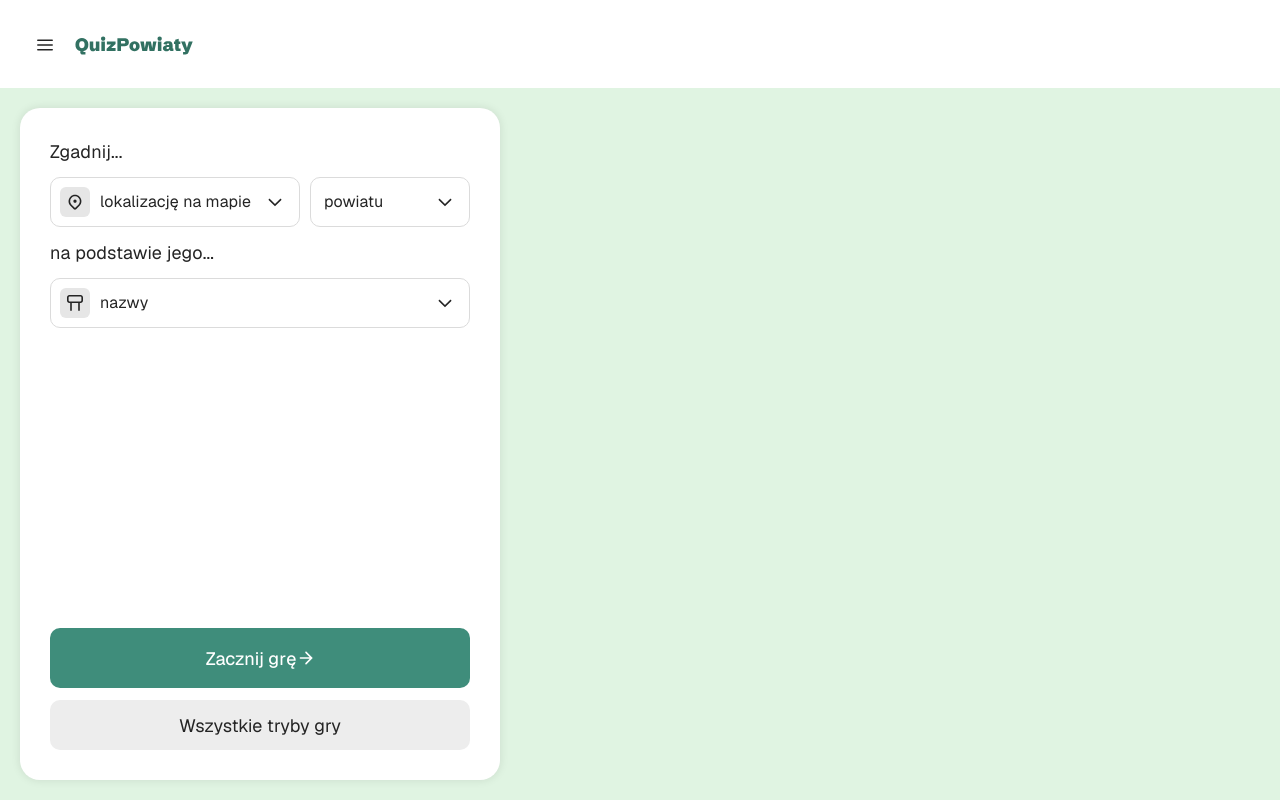
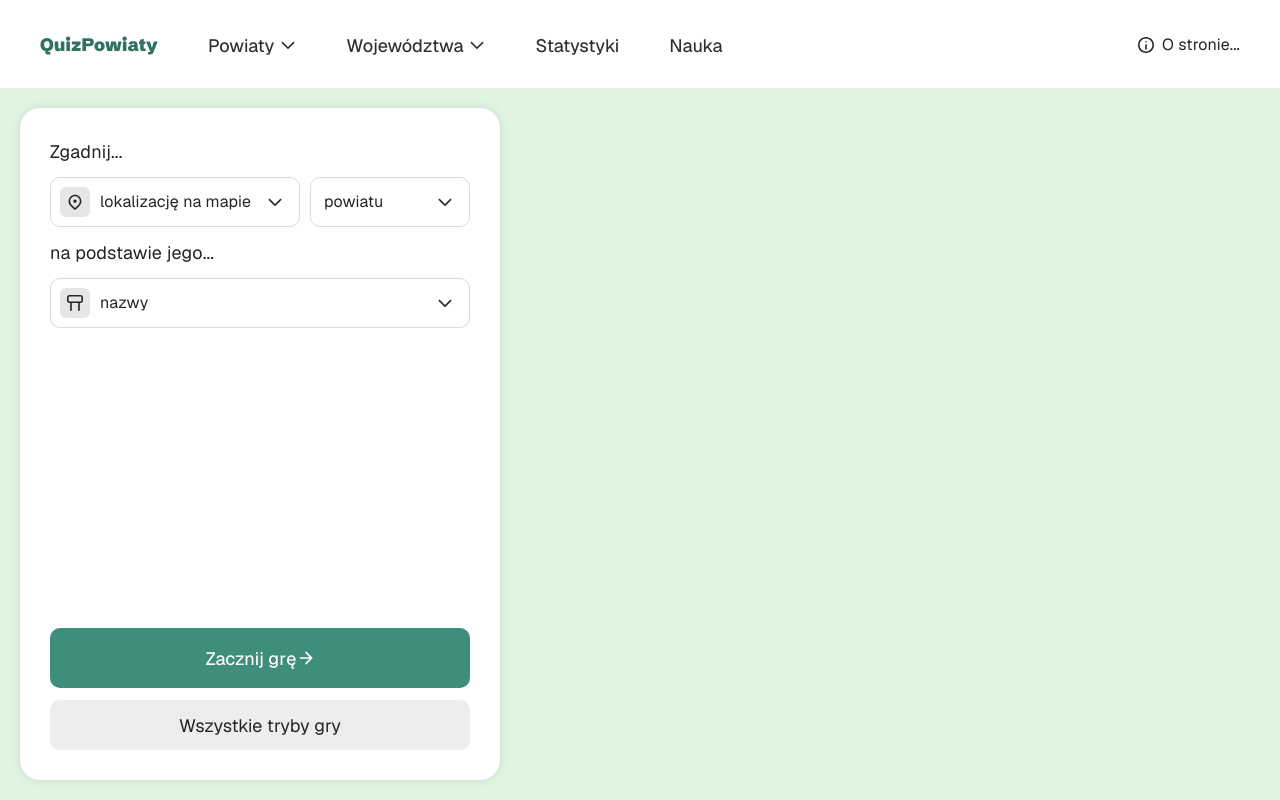
Before and after one commit to bmorawiec/quiz-powiaty, a React (Vite) app: page / in a window 1280 px wide. Built offline with nearby package versions, Linux system fonts and the light colour scheme.

Commit message:
feat: change breakpoints +adjust layout

```diff
--- a/src/index.css
+++ b/src/index.css
@@ -9,7 +9,8 @@ body {
 }
 
 @theme {
-    --breakpoint-sm: 600px;
+    --breakpoint-xs: 600px;
+    --breakpoint-sm: 1000px;
     --breakpoint-md: 1400px;
     --breakpoint-lg: 1800px;
     --breakpoint-xl: 2000px;
--- a/src/pages/home/ModePicker.tsx
+++ b/src/pages/home/ModePicker.tsx
@@ -37,7 +37,7 @@ export function ModePicker() {
                 Zgadnij...
             </p>
 
-            <div className="flex gap-[10px]">
+            <div className="flex gap-[10px] max-xs:flex-col">
                 <LargeDropdown
                     items={[
                         { value: "name", icon: PlaceNameIcon, label: "nazwę" },
@@ -58,7 +58,7 @@ export function ModePicker() {
                         { value: "voivodeship", label: "województwa" },
                     ]}
                     value={type}
-                    className="w-[160px]"
+                    className="xs:w-[160px]"
                     onChange={setType}
                 />
             </div>
--- a/src/ui/breakpoints.ts
+++ b/src/ui/breakpoints.ts
@@ -1,7 +1,7 @@
 import { useEffect, useState } from "react";
 
 export type Breakpoint = (typeof breakpoints)[number];
-const breakpoints = ["sm", "md", "lg", "xl"] as const;  // ordered from smallest to largest
+const breakpoints = ["xs", "sm", "md", "lg", "xl"] as const;  // ordered from smallest to largest
 
 export function useBreakpoints() {
     const [layout, setLayout] = useState<Breakpoint>(layoutFromWindowSize(window.innerWidth));
@@ -19,8 +19,10 @@ export function useBreakpoints() {
     return layout;
 }
 
+// same as index.css
 const breakpointWidths: Record<Breakpoint, number> = {
-    sm: 600,    // same as index.css
+    xs: 600,
+    sm: 1000,
     md: 1400,
     lg: 1800,
     xl: 2000,
--- a/src/ui/pageLayout/PageLayout.tsx
+++ b/src/ui/pageLayout/PageLayout.tsx
@@ -11,7 +11,7 @@ export function PageLayout({ children }: PageLayoutProps) {
     const layout = useBreakpoints();
     return (
         <div className="h-full bg-white dark:bg-black text-gray-90 dark:text-gray-15 flex flex-col">
-            {(layout === "sm" || layout === "md") ? (
+            {(layout === "xs" || layout === "sm") ? (
                 <MobileNav   />
             ) : (
                 <Nav   />
```
